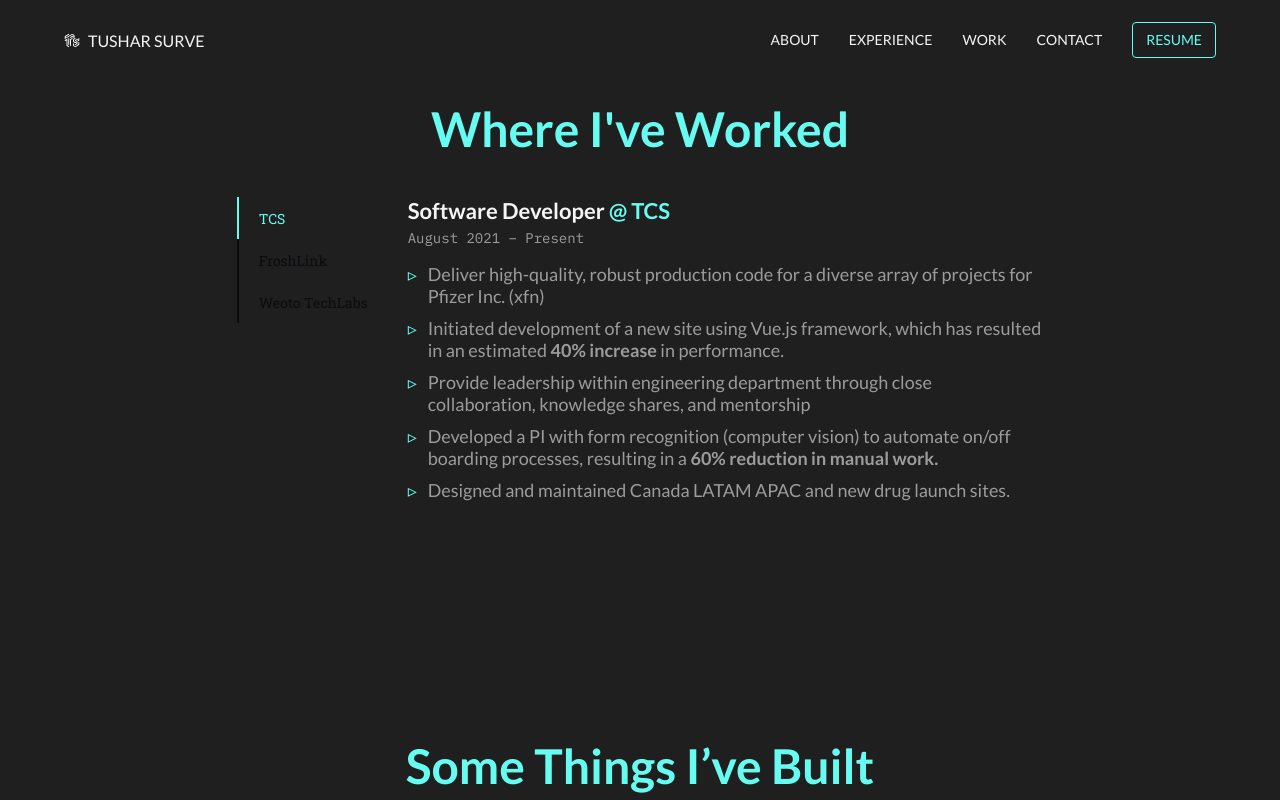
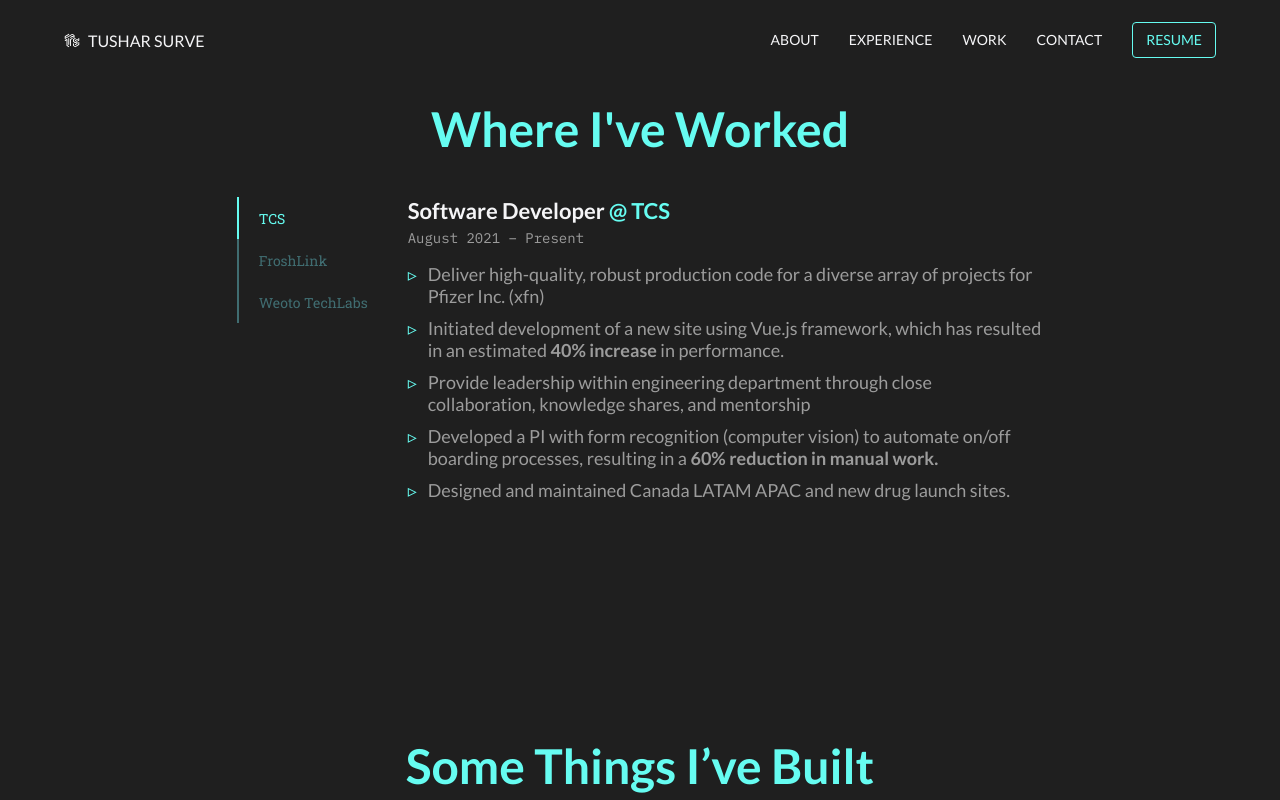
Before and after one commit to TusharSSurve/portfolio, a React (Create React App) app: page / in a window 1280 px wide. Shown: the top 800 px of the page. Built offline with nearby package versions, Linux system fonts and the light colour scheme; the HTML template or start-up script is replaced by a standard one.

Commit message:
[test] : Text color changed experience section

```diff
--- a/src/components/Experience.module.css
+++ b/src/components/Experience.module.css
@@ -23,7 +23,7 @@
   white-space: nowrap;
   height: 42px;
   background: transparent;
-  color: var(--warm-black);
+  color: var(--dark-neon-color);
   padding: 0px 20px;
   text-align: left;
   border-left: 2px solid;
--- a/src/index.css
+++ b/src/index.css
@@ -8,6 +8,7 @@
   --warm-black: #0B0C10;
   --light-grey-color: #444445;
   --neon-color: #66FCF1;
+  --dark-neon-color: #406D71;
   --grey-color: #3b3b3b;
   --dark-grey-color: #181818;
 
```
